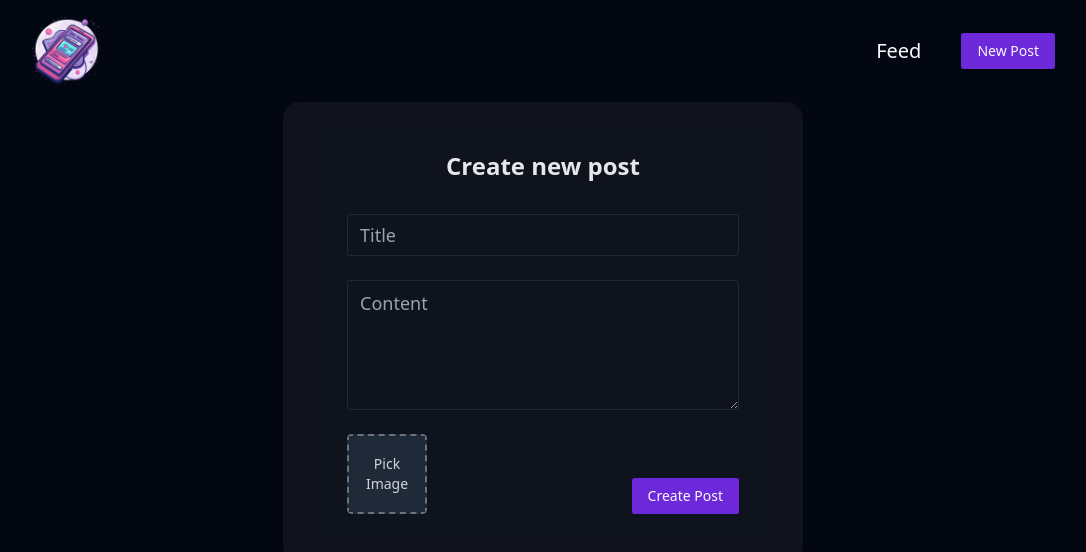
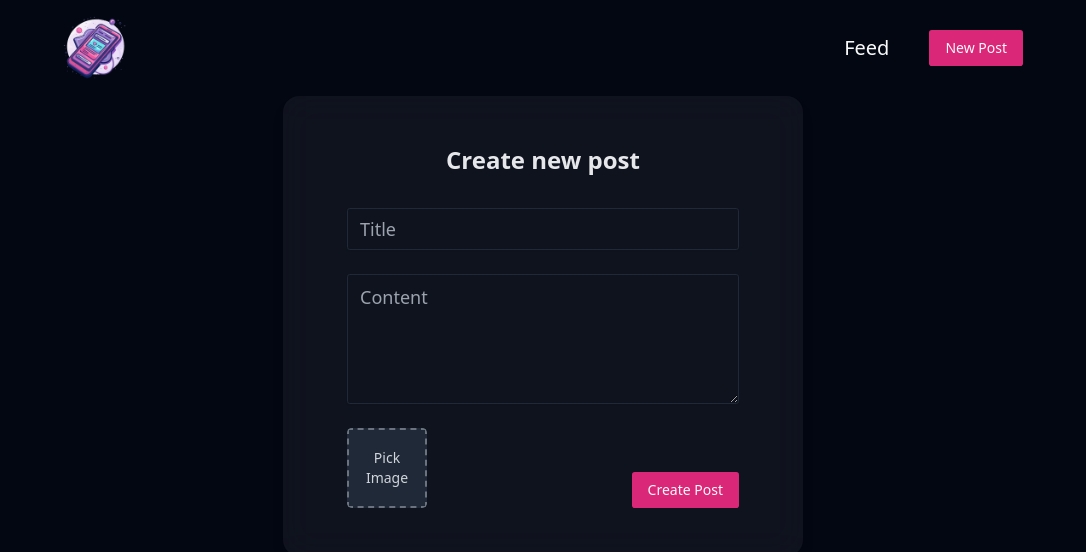
Before and after one commit to IIvexII/social-app-nextjs, a Next.js app: page /new in a window 1280 px wide. Shown: the top 552 px of the page, without its empty margins (97-1183 px from the left). Built offline with nearby package versions, Linux system fonts and the light colour scheme; no server answers.

Commit message:
feat: add new varient of cta button

```diff
--- a/src/actions/posts.ts
+++ b/src/actions/posts.ts
@@ -9,6 +9,7 @@ import { formSchema } from '@/validations/new-post-form';
 import { db } from '@/drizzle/db';
 import { posts, users } from '@/drizzle/schema';
 import { addLike } from '@/drizzle/queries';
+import { redirect } from 'next/navigation';
 
 interface FormState {
   title: string;
@@ -36,11 +37,6 @@ export async function createPost(_: FormState, formData: FormData) {
       const field = error.path[0] as keyof FormState;
       errors[field] = error.message;
     });
-  }
-
-  // / check if the uploaded file is an image
-  if (image && !image.type.startsWith('image/')) {
-    errors.image = 'Uploaded file must be an image';
     return errors;
   }
 
@@ -99,4 +95,5 @@ export async function likePost(postId: string) {
   await addLike(postId);
 
   revalidatePath('/');
+  redirect('/');
 }
--- a/src/app/layout.tsx
+++ b/src/app/layout.tsx
@@ -14,7 +14,7 @@ export default function RootLayout({
 }>) {
   return (
     <html lang='en'>
-      <body className='dark max-w-screen-lg mx-auto'>
+      <body className='dark max-w-screen-lg mx-auto px-8'>
         <MainHeader />
         {children}
       </body>
--- a/src/components/custom/form/likeButton.tsx
+++ b/src/components/custom/form/likeButton.tsx
@@ -2,13 +2,13 @@ import { Heart } from 'lucide-react';
 
 export default function LikeButton({ liked = false }) {
   const heartClassName = liked
-    ? 'fill-red-500 hover:scale-125'
+    ? 'fill-pink-600 hover:scale-125'
     : 'fill-transparent hover:scale-125';
   return (
     <div className='px-6 py-6'>
       <button type='submit'>
         <Heart
-          className={`stroke-red-500 transition-all duration-300 ${heartClassName}`}
+          className={`stroke-pink-600 transition-all duration-300 ${heartClassName}`}
         />
         {''}
       </button>
--- a/src/components/custom/form/submit-form-btn.tsx
+++ b/src/components/custom/form/submit-form-btn.tsx
@@ -8,12 +8,16 @@ export function SubmitButton() {
 
   if (pending) {
     return (
-      <Button type='submit' disabled>
+      <Button type='submit' variant={'pinkish'} disabled>
         <LoaderCircle className='mr-2 h-4 w-4 animate-spin duration-200' />
         Creating Post
       </Button>
     );
   } else {
-    return <Button type='submit'>Create Post</Button>;
+    return (
+      <Button variant={'pinkish'} type='submit'>
+        Create Post
+      </Button>
+    );
   }
 }
--- a/src/components/custom/main-header.tsx
+++ b/src/components/custom/main-header.tsx
@@ -6,11 +6,21 @@ import { Button } from '../ui/button';
 export default function MainHeader() {
   return (
     <header className='flex flex-row justify-between items-center py-4'>
-      <Image src={Logo} alt='Logo' width={70} height={70} />
+      <Image
+        src={Logo}
+        alt='Mobile phone with post feed on it'
+        priority
+        className='w-16 h-16'
+      />
       <div className='flex flex-row gap-10 items-center text-xl'>
-        <Link href='/'>Feed</Link>
+        <Link
+          href='/'
+          className='hover:text-pink-400 transition-all duration-200'
+        >
+          Feed
+        </Link>
         <Link href='/new'>
-          <Button>New Post</Button>
+          <Button variant={'pinkish'}>New Post</Button>
         </Link>
       </div>
     </header>
--- a/src/components/custom/postList.tsx
+++ b/src/components/custom/postList.tsx
@@ -5,7 +5,7 @@ import { Post } from '@/components/custom/post';
 import { useOptimistic } from 'react';
 
 interface Post {
-  id: any;
+  id: string;
   imageUrl: string;
   title: string;
   content: string;
--- a/src/components/ui/button.tsx
+++ b/src/components/ui/button.tsx
@@ -1,57 +1,59 @@
-import * as React from "react"
-import { Slot } from "@radix-ui/react-slot"
-import { cva, type VariantProps } from "class-variance-authority"
+import * as React from 'react';
+import { Slot } from '@radix-ui/react-slot';
+import { cva, type VariantProps } from 'class-variance-authority';
 
-import { cn } from "@/lib/utils"
+import { cn } from '@/lib/utils';
 
 const buttonVariants = cva(
-  "inline-flex items-center justify-center whitespace-nowrap rounded-md text-sm font-medium transition-colors focus-visible:outline-none focus-visible:ring-1 focus-visible:ring-ring disabled:pointer-events-none disabled:opacity-50",
+  'inline-flex items-center justify-center whitespace-nowrap rounded-md text-sm font-medium transition-colors focus-visible:outline-none focus-visible:ring-1 focus-visible:ring-ring disabled:pointer-events-none disabled:opacity-50',
   {
     variants: {
       variant: {
         default:
-          "bg-primary text-primary-foreground shadow hover:bg-primary/90",
+          'bg-primary text-primary-foreground shadow hover:bg-primary/90',
         destructive:
-          "bg-destructive text-destructive-foreground shadow-sm hover:bg-destructive/90",
+          'bg-destructive text-destructive-foreground shadow-sm hover:bg-destructive/90',
         outline:
-          "border border-input bg-background shadow-sm hover:bg-accent hover:text-accent-foreground",
+          'border border-input bg-background shadow-sm hover:bg-accent hover:text-accent-foreground',
         secondary:
-          "bg-secondary text-secondary-foreground shadow-sm hover:bg-secondary/80",
-        ghost: "hover:bg-accent hover:text-accent-foreground",
-        link: "text-primary underline-offset-4 hover:underline",
+          'bg-secondary text-secondary-foreground shadow-sm hover:bg-secondary/80',
+        ghost: 'hover:bg-accent hover:text-accent-foreground',
+        link: 'text-primary underline-offset-4 hover:underline',
+        pinkish:
+          'bg-pink-600 hover:bg-pink-600/80 hover:scale-110 transition-all duration-500 select-none',
       },
       size: {
-        default: "h-9 px-4 py-2",
-        sm: "h-8 rounded-md px-3 text-xs",
-        lg: "h-10 rounded-md px-8",
-        icon: "h-9 w-9",
+        default: 'h-9 px-4 py-2',
+        sm: 'h-8 rounded-md px-3 text-xs',
+        lg: 'h-10 rounded-md px-8',
+        icon: 'h-9 w-9',
       },
     },
     defaultVariants: {
-      variant: "default",
-      size: "default",
+      variant: 'default',
+      size: 'default',
     },
   }
-)
+);
 
 export interface ButtonProps
   extends React.ButtonHTMLAttributes<HTMLButtonElement>,
     VariantProps<typeof buttonVariants> {
-  asChild?: boolean
+  asChild?: boolean;
 }
 
 const Button = React.forwardRef<HTMLButtonElement, ButtonProps>(
   ({ className, variant, size, asChild = false, ...props }, ref) => {
-    const Comp = asChild ? Slot : "button"
+    const Comp = asChild ? Slot : 'button';
     return (
       <Comp
         className={cn(buttonVariants({ variant, size, className }))}
         ref={ref}
         {...props}
       />
-    )
+    );
   }
-)
-Button.displayName = "Button"
+);
+Button.displayName = 'Button';
 
-export { Button, buttonVariants }
+export { Button, buttonVariants };
--- a/src/drizzle/queries.ts
+++ b/src/drizzle/queries.ts
@@ -3,7 +3,13 @@ import { likes, posts, users } from '@/drizzle/schema';
 import { and, count, desc, eq } from 'drizzle-orm';
 
 export async function getAllPostsWithLikes() {
-  const userId = '20a43bae-af1d-4c62-a934-77ac23f88da1';
+  const user = await db.select().from(users).where(eq(users.email, 'contact@zafeer.pk'));
+
+  if (user.length === 0 || user[0].id === undefined) {
+    return [];
+  }
+
+  const userId = user[0].id;
 
   const allPosts = await db
     .select({
@@ -33,7 +39,13 @@ export async function getAllPostsWithLikes() {
 }
 
 export async function addLike(postId: string) {
-  const userId = '20a43bae-af1d-4c62-a934-77ac23f88da1';
+  const user = await db.select().from(users).where(eq(users.email, 'contact@zafeer.pk'));
+
+  if (user.length === 0 || user[0].id === undefined) {
+    return;
+  }
+  const userId = user[0].id;
+
   const liked = await db
     .select()
     .from(likes)
--- a/src/drizzle/schema.ts
+++ b/src/drizzle/schema.ts
@@ -1,5 +1,5 @@
 import { relations } from 'drizzle-orm';
-import { pgTable, uuid, text, date, timestamp } from 'drizzle-orm/pg-core';
+import { pgTable, uuid, text, timestamp } from 'drizzle-orm/pg-core';
 
 export const users = pgTable('users', {
   id: uuid('id').primaryKey().defaultRandom(),
```
Also changed, not shown: package.json (+4 -4 lines), 2 other files (tests, documents, lock files or other folders).
